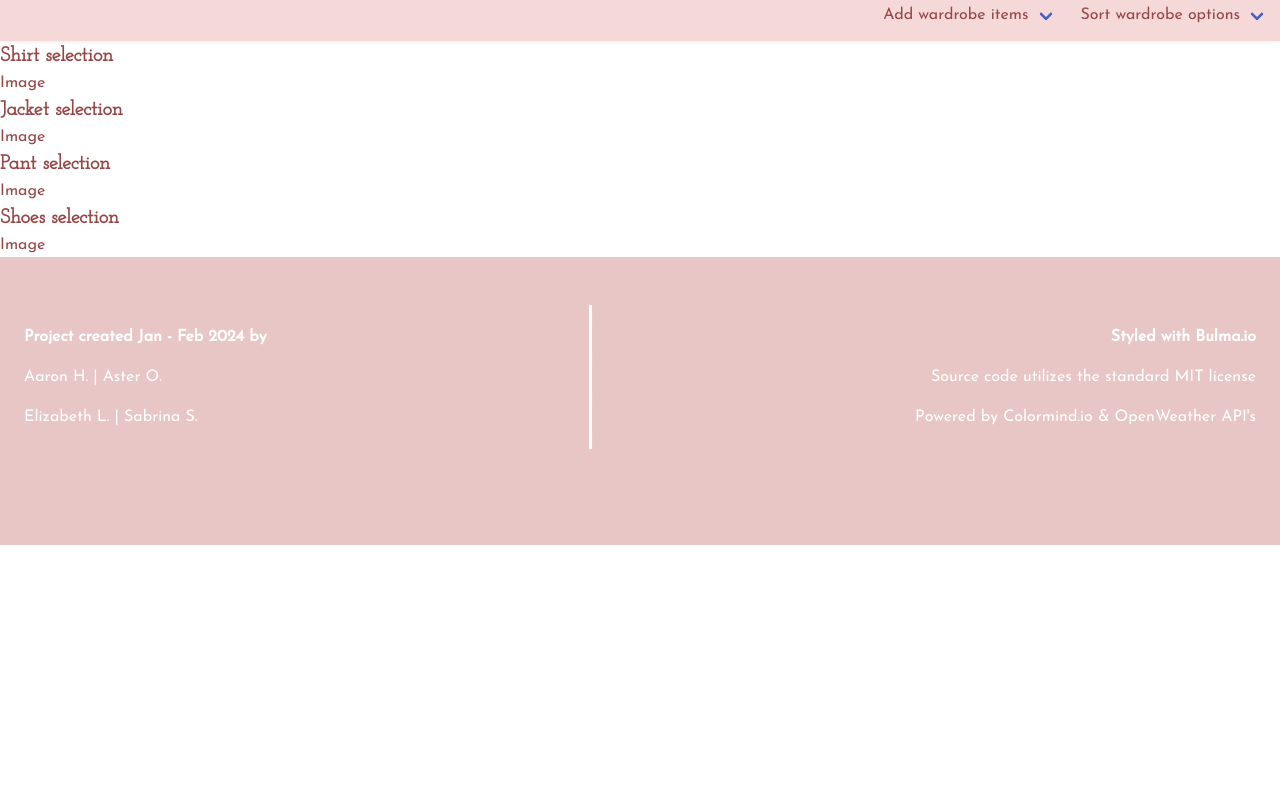
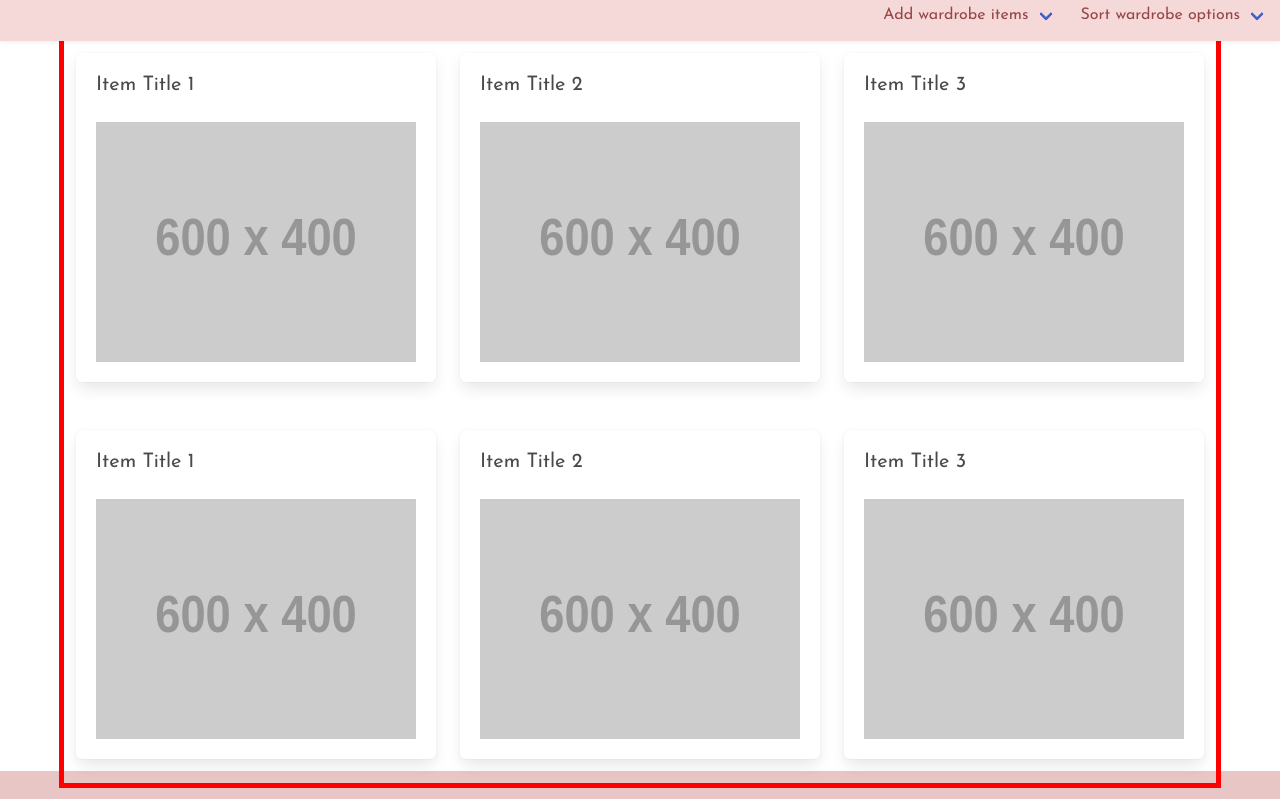
Before and after one commit to Sabrinasaunders/outfit-organizer, a plain HTML site: page index.html in a window 1280 px wide. Shown: the part 381-1180 px from the top of the page. Before the commit the page ends 926 px from the top, so only its background shows below. Drawn offline with nearby package versions, Linux system fonts and the light colour scheme; no server answers; placeholder pictures from the web are drawn by us.

Commit message:
built basic item gallery, first 2 rows

```diff
--- a/assets/css/style.css
+++ b/assets/css/style.css
@@ -108,6 +108,12 @@
   margin-left: 250px;
 }
 
+/* Item Gallery */
+
+#itemGallery {
+  outline: solid 5px red;
+}
+
 /* Footer */
 
 .footer {
--- a/index.html
+++ b/index.html
@@ -67,31 +67,40 @@
                   <p>Drop an image link below to add it to your wardrobe!</p>
                 </div>
                 <input
-                  id = "url-input"
+                  id="url-input"
                   class="navbar-item input is-rounded"
                   type="text"
                   placeholder="Paste link to image"
                 />
                 <div class="navbar-item">
                   <label class="radio">
-                    <input type="radio" id="jackets" name="answer" />
-                    Jacket
+                    <input type="radio" id="hats" name="answer" />
+                    Hats
                   </label>
                   <label class="radio">
-                    <input type="radio" id="shirts" name="answer" />
-                    Shirt
+                    <input type="radio" id="tops" name="answer" />
+                    Tops
                   </label>
                   <label class="radio">
-                    <input type="radio" id="pants" name="answer" />
-                    Bottom
+                    <input type="radio" id="bottoms" name="answer" />
+                    Bottoms
                   </label>
                   <label class="radio">
                     <input type="radio" id="shoes" name="answer" />
-                    Footwear
+                    Shoes
                   </label>
                 </div>
+                <input
+                  id="url-input"
+                  class="navbar-item input is-rounded"
+                  type="text"
+                  placeholder="Give this item a name"
+                />
+                <hr class="dropdown-divider" />
                 <div class="navbar-item">
-                  <button id="linkBtn" class="button">Add Item</button>
+                  <button id="linkBtn" class="button">
+                    Add Item to Wardrobe
+                  </button>
                 </div>
               </div>
             </div>
@@ -104,50 +113,20 @@
           </div>
         </div>
       </section>
-      <section class="clothing-item-shirt">
-        <h2>Shirt selection</h2>
-        <div class="shirt-container">Image</div>
-      </section>
-      <section class="clothing-item-jacket">
-        <h2>Jacket selection</h2>
-        <div class="jacket-container">Image</div>
-      </section>
-      <section class="clothing-item-pants">
-        <h2>Pant selection</h2>
-        <div class="pants-container">Image</div>
-      </section>
-      <section class="clothing-item-shoes">
-        <h2>Shoes selection</h2>
-        <div class="shoes-container">Image</div>
-      </section>
-
-      <section>
-        <div class="weather-location" id="location-widget"></div>
-        <div class="weather-temperature" id="temperature-widget"></div>
-        <div class="weather-description" id="temperature-widget"></div>
-        <div class="clothing-recommendation" id="hot-or-cold"></div>
-      </section>
-    </main>
-    <!--Creating the side tab-->
+      <!-- Sidebar -->
       <aside class="sidebar">
-        <a href="javascript:void(0)" class="closebtn" onclick="hideSidebar()">×</a>
-            <p class="menu-label">
-              Color Generator
-            </p>
+        <a href="javascript:void(0)" class="closebtn" onclick="hideSidebar()"
+          >×</a
+        >
+        <p class="menu-label">Color Generator</p>
         <p>Pick a palette</p>
-
-            </ul>
-            <p class="menu-label">
-             Click to generate by:
-            </p>
+        <p class="menu-label">Click to generate by:</p>
         <ul class="menu-list">
           <li><a>Clothing Item</a></li>
           <li><a>Season</a></li>
           <li><a>Random!</a></li>
         </ul>
-              <p class="menu-color-palette">
-                Your palette:
-              </p>
+        <p class="menu-color-palette">Your palette:</p>
         <!--Add Colormind API-->
         <a class="is-active">Powered by Colormind</a>
         <div id="side-content">
@@ -157,7 +136,75 @@
           More content here -->
         </div>
       </aside>
+      <!-- Clothing Item Gallery -->
+      <div id="itemGallery" class="container is-column">
+        <!-- Hats -->
+        <div id="hatGallery" class="tile is-ancestor">
+          <div class="tile is-parent">
+            <div class="tile is-parent">
+              <article id="hat1" class="tile is-child box">
+                <p class="subtitle">Item Title 1</p>
+                <figure class="image is-4by3">
+                  <img src="https://placehold.co/600x400" />
+                </figure>
+              </article>
+            </div>
+            <div class="tile is-parent">
+              <article id="hat2" class="tile is-child box">
+                <p class="subtitle">Item Title 2</p>
+                <figure class="image is-4by3">
+                  <img src="https://placehold.co/600x400" />
+                </figure>
+              </article>
+            </div>
+            <div class="tile is-parent">
+              <article id="hat3" class="tile is-child box">
+                <p class="subtitle">Item Title 3</p>
+                <figure class="image is-4by3">
+                  <img src="https://placehold.co/600x400" />
+                </figure>
+              </article>
+            </div>
+          </div>
+        </div>
+        <!-- Tops -->
+        <div id="topGallery" class="tile is-ancestor">
+          <div class="tile is-parent">
+            <div class="tile is-parent">
+              <article id="top1" class="tile is-child box">
+                <p class="subtitle">Item Title 1</p>
+                <figure class="image is-4by3">
+                  <img src="https://placehold.co/600x400" />
+                </figure>
+              </article>
+            </div>
+            <div class="tile is-parent">
+              <article id="top2" class="tile is-child box">
+                <p class="subtitle">Item Title 2</p>
+                <figure class="image is-4by3">
+                  <img src="https://placehold.co/600x400" />
+                </figure>
+              </article>
+            </div>
+            <div class="tile is-parent">
+              <article id="top3" class="tile is-child box">
+                <p class="subtitle">Item Title 3</p>
+                <figure class="image is-4by3">
+                  <img src="https://placehold.co/600x400" />
+                </figure>
+              </article>
+            </div>
+          </div>
+        </div>
+      </div>
 
+      <section>
+        <div class="weather-location" id="location-widget"></div>
+        <div class="weather-temperature" id="temperature-widget"></div>
+        <div class="weather-description" id="temperature-widget"></div>
+        <div class="clothing-recommendation" id="hot-or-cold"></div>
+      </section>
+    </main>
     <script src="./assets/js/script.js"></script>
   </body>
   <!-- Bulma Footer -->
```
Lines whose indentation alone changed are shown as unchanged.
